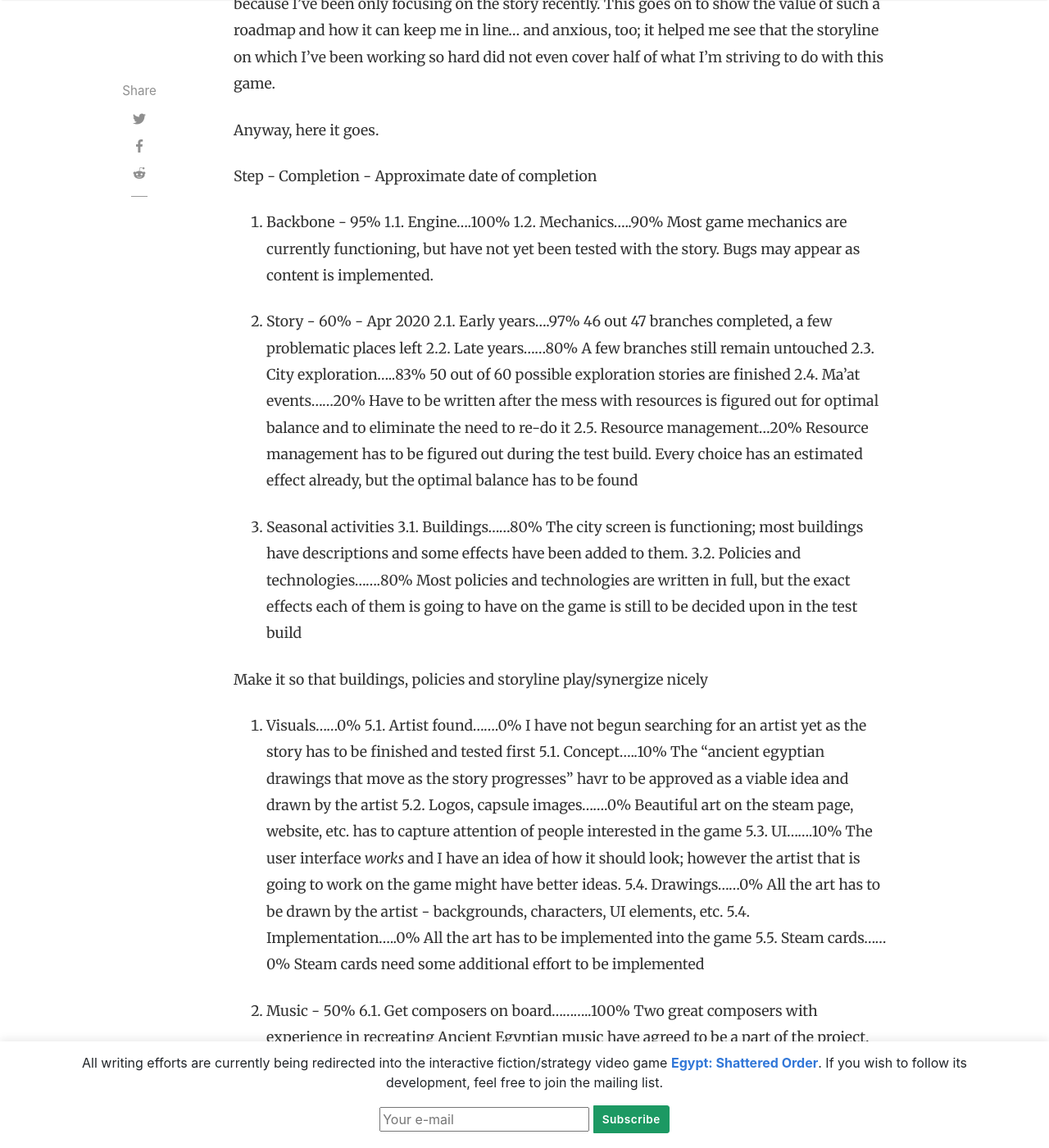
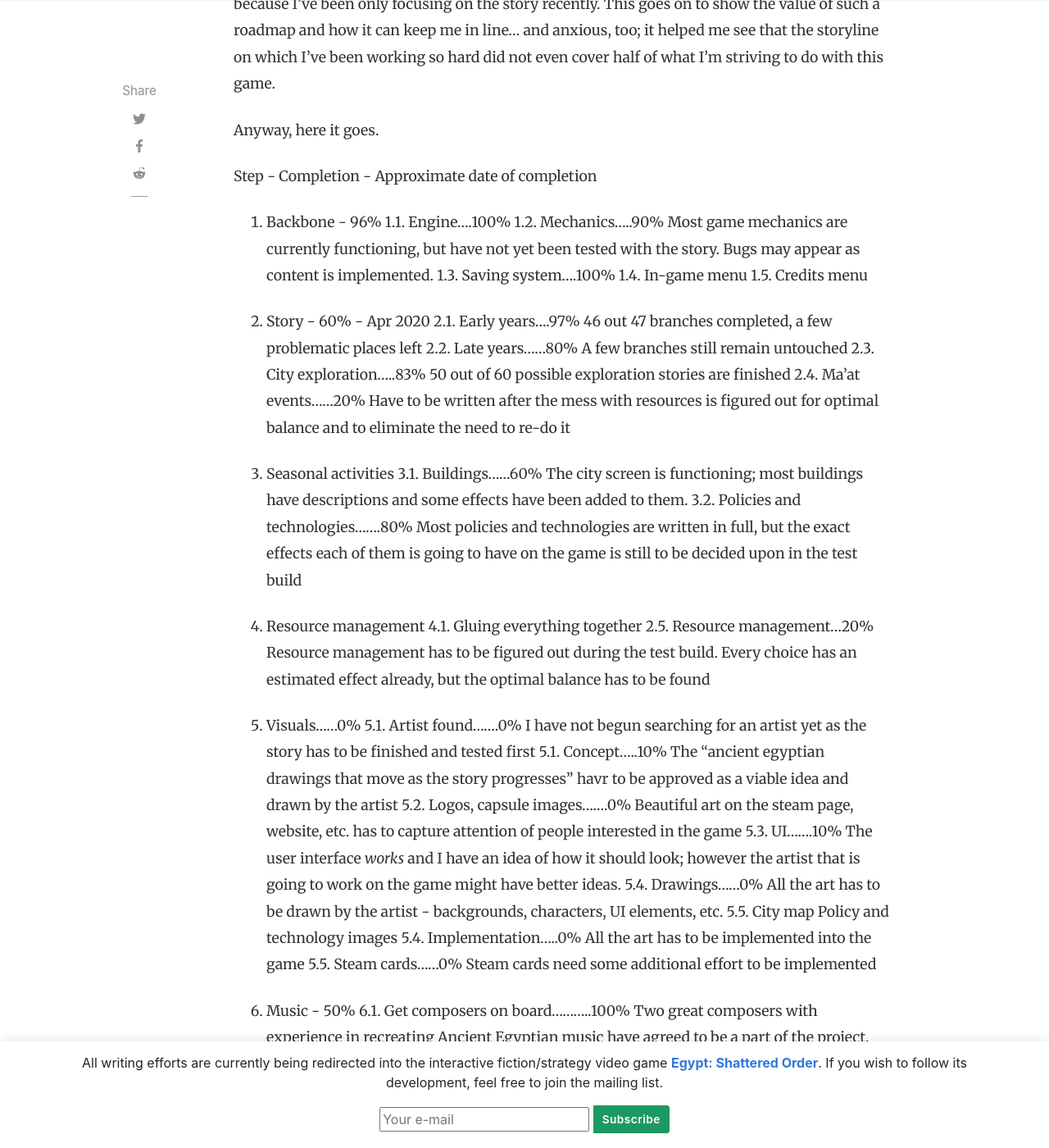
Before and after one commit to OrsonDWitt/OrsonDWitt.github.io, a Jekyll site: the page built from _posts/2020-03-04-quick-start-guide.md, in a window 1280 px wide and 1400 px high, scrolled down 857 px. Shown: the whole window at 82% size. Built offline with Jekyll 4.4.1, drawn with Linux system fonts in a browser that asks for light colours; nearby versions of some CDN libraries; comment, search, counter and statistics services are not loaded.

Commit message:
Update 2020-03-04-quick-start-guide.md

```diff
--- a/_posts/2020-03-04-quick-start-guide.md
+++ b/_posts/2020-03-04-quick-start-guide.md
@@ -16,10 +16,13 @@ Anyway, here it goes.
 
 Step - Completion - Approximate date of completion
 
-1. Backbone - 95%
+1. Backbone - 96%
 1.1. Engine....100%
 1.2. Mechanics.....90%
 Most game mechanics are currently functioning, but have not yet been tested with the story. Bugs may appear as content is implemented.
+1.3. Saving system....100%
+1.4. In-game menu
+1.5. Credits menu
 
 2. Story - 60% - Apr 2020
 2.1. Early years....97%
@@ -30,16 +33,17 @@ A few branches still remain untouched
 50 out of 60 possible exploration stories are finished
 2.4. Ma'at events......20%
 Have to be written after the mess with resources is figured out for optimal balance and to eliminate the need to re-do it
-2.5. Resource management...20%
-Resource management has to be figured out during the test build. Every choice has an estimated effect already, but the optimal balance has to be found
 
 3. Seasonal activities
-3.1. Buildings......80%
+3.1. Buildings......60%
 The city screen is functioning; most buildings have descriptions and some effects have been added to them.
 3.2. Policies and technologies.......80%
 Most policies and technologies are written in full, but the exact effects each of them is going to have on the game is still to be decided upon in the test build
 
-Make it so that buildings, policies and storyline play/synergize nicely
+4. Resource management
+4.1. Gluing everything together
+2.5. Resource management...20%
+Resource management has to be figured out during the test build. Every choice has an estimated effect already, but the optimal balance has to be found
 
 5. Visuals......0%
 5.1. Artist found.......0%
@@ -52,6 +56,8 @@ Beautiful art on the steam page, website, etc. has to capture attention of peopl
 The user interface *works* and I have an idea of how it should look; however the artist that is going to work on the game might have better ideas.
 5.4. Drawings......0%
 All the art has to be drawn by the artist - backgrounds, characters, UI elements, etc.
+5.5. City map
+Policy and technology images
 5.4. Implementation.....0%
 All the art has to be implemented into the game
 5.5. Steam cards......0%
```
